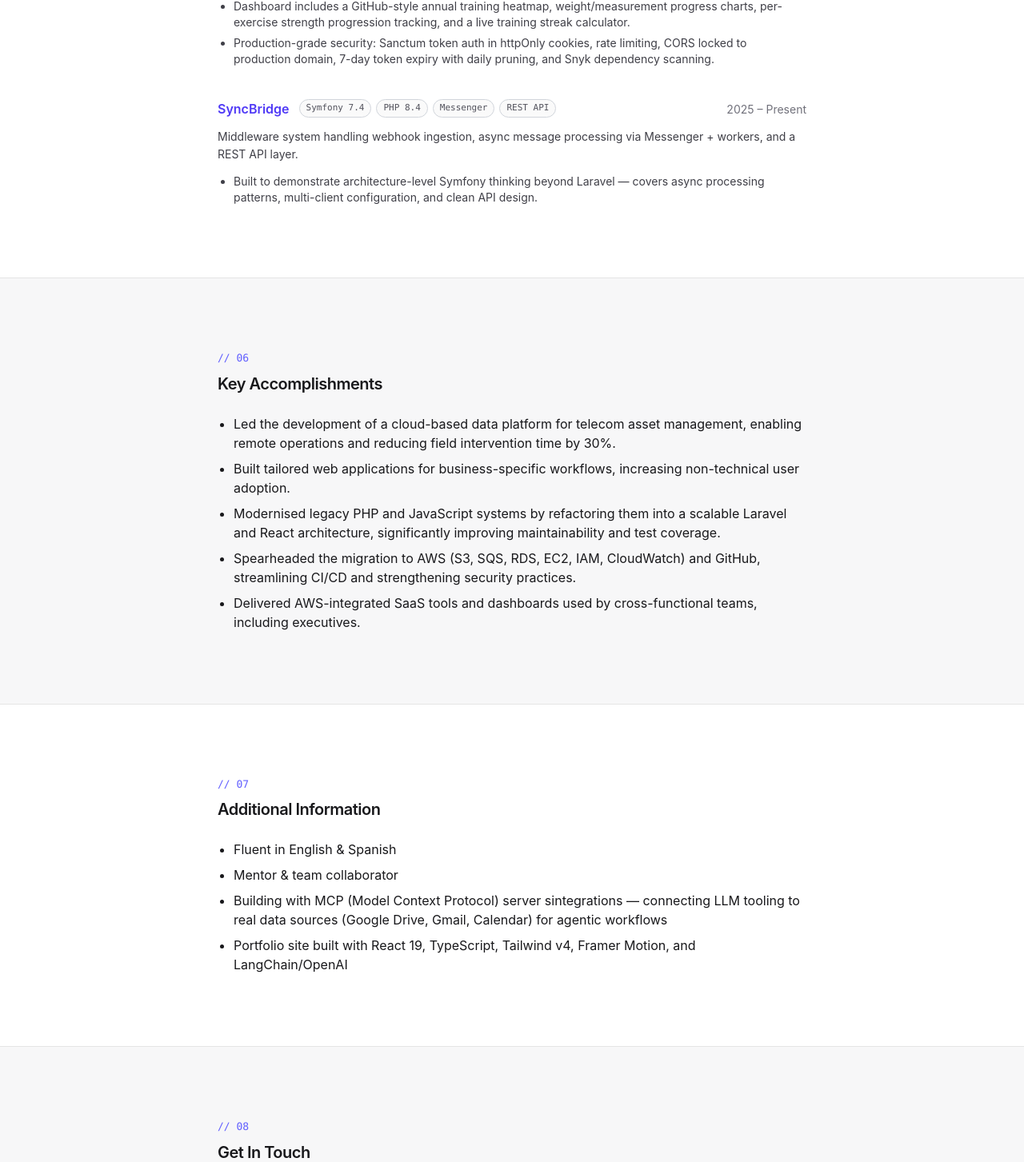
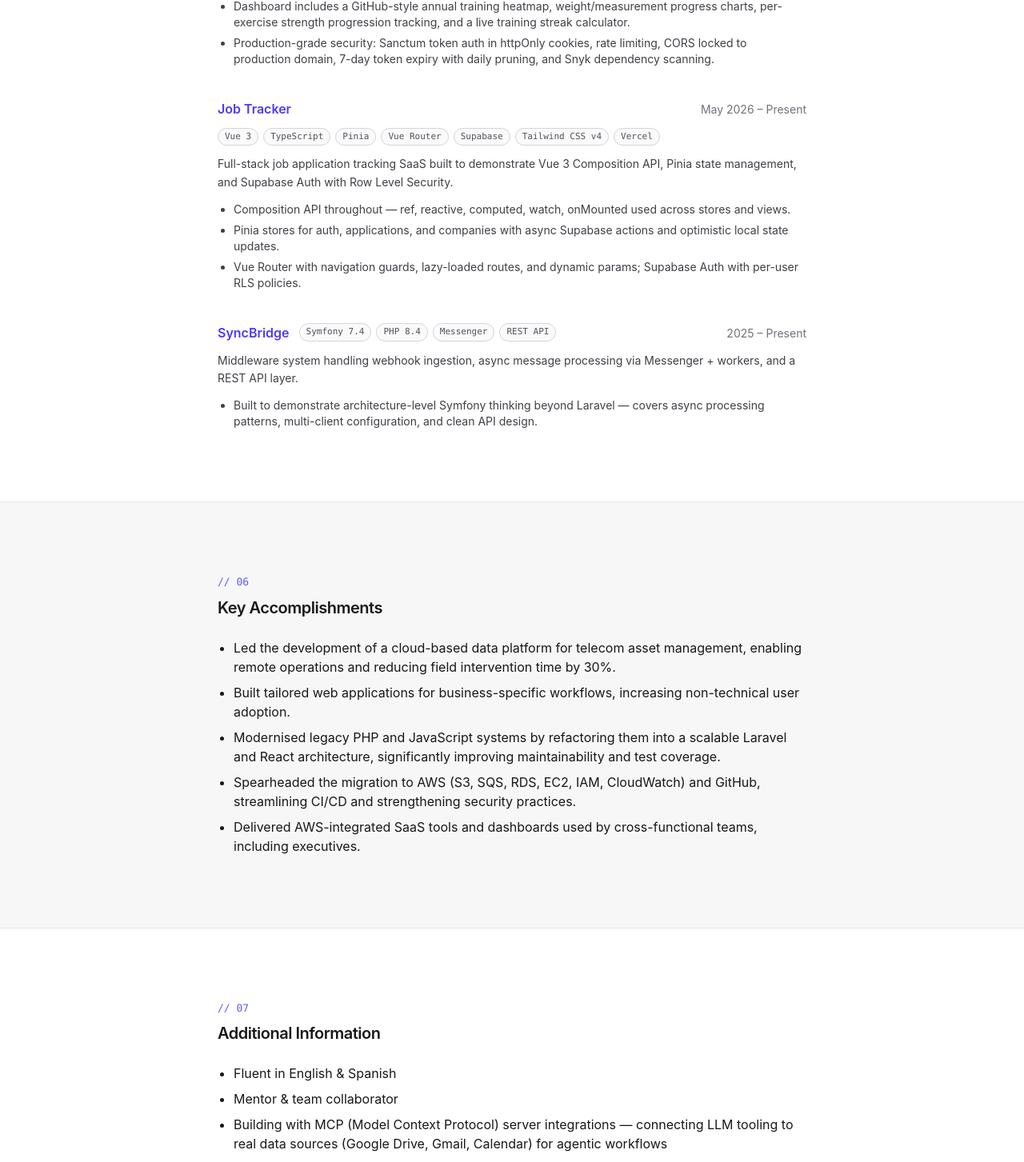
Before and after one commit to albertovalinocarro/albertovalinocarro.github.io, a React (Vite) app: page / in a window 1280 px wide. Shown: the part 2739-4192 px from the top of the page at 80% size. Built offline with nearby package versions, Linux system fonts and the light colour scheme; no server answers.

Commit message:
feat: add Job Tracker to personal projects, update CV version to v5

```diff
--- a/src/data/resume.ts
+++ b/src/data/resume.ts
@@ -1,4 +1,4 @@
-export const CV_VERSION = "2026-05-15-v4-projects";
+export const CV_VERSION = "2026-05-15-v5-vue3";
 
 export const resume = {
     name: "Alberto Valiño Carro",
@@ -107,6 +107,18 @@ export const resume = {
             ],
         },
         {
+            name: "Job Tracker",
+            url: "https://job-tracker-avc.vercel.app",
+            period: "May 2026 – Present",
+            stack: ["Vue 3", "TypeScript", "Pinia", "Vue Router", "Supabase", "Tailwind CSS v4", "Vercel"],
+            summary: "Full-stack job application tracking SaaS built to demonstrate Vue 3 Composition API, Pinia state management, and Supabase Auth with Row Level Security.",
+            points: [
+                "Composition API throughout — ref, reactive, computed, watch, onMounted used across stores and views.",
+                "Pinia stores for auth, applications, and companies with async Supabase actions and optimistic local state updates.",
+                "Vue Router with navigation guards, lazy-loaded routes, and dynamic params; Supabase Auth with per-user RLS policies.",
+            ],
+        },
+        {
             name: "SyncBridge",
             url: "https://github.com/albertovalinocarro/sync_bridge",
             period: "2025 – Present",
@@ -121,7 +133,7 @@ export const resume = {
     extras: [
         "Fluent in English & Spanish",
         "Mentor & team collaborator",
-        "Building with MCP (Model Context Protocol) server sintegrations — connecting LLM tooling to real data sources (Google Drive, Gmail, Calendar) for agentic workflows",
+        "Building with MCP (Model Context Protocol) server integrations — connecting LLM tooling to real data sources (Google Drive, Gmail, Calendar) for agentic workflows",
         "Portfolio site built with React 19, TypeScript, Tailwind v4, Framer Motion, and LangChain/OpenAI",
     ],
 
```
